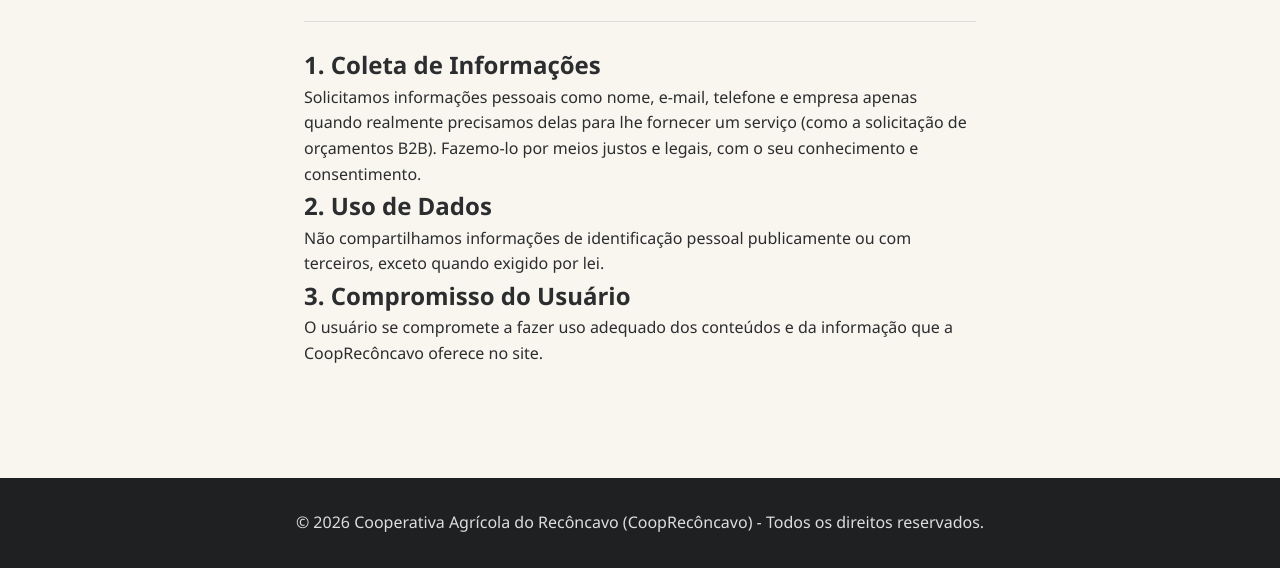
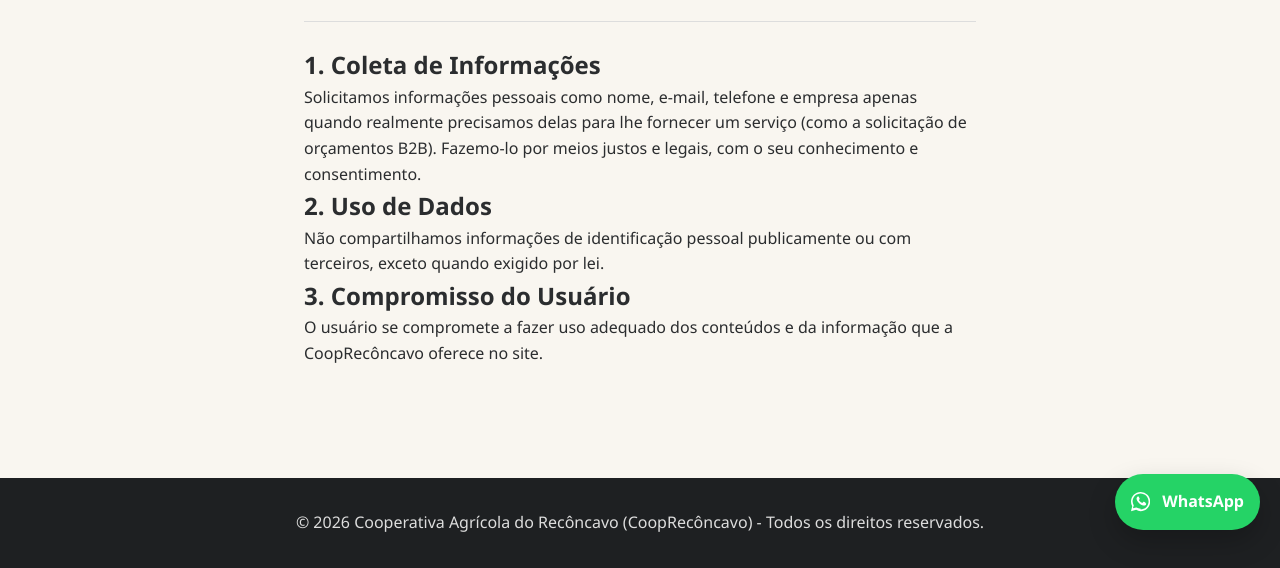
Before and after one commit to Billysic/coopreconcavo, a website: page public/politica-de-privacidade.html in a window 1280 px wide. Shown: the part 250-818 px from the top of the page. Drawn offline with Linux system fonts and the light colour scheme.

Commit message:
perf: adiciona compressao gzip e cache para arquivos estaticos

```diff
--- a/package.json
+++ b/package.json
@@ -8,6 +8,7 @@
     "dev": "nodemon server.js"
   },
   "dependencies": {
+    "compression": "^1.8.1",
     "express": "^4.18.2",
     "express-rate-limit": "^7.1.5"
   },
--- a/public/politica-de-privacidade.html
+++ b/public/politica-de-privacidade.html
@@ -40,5 +40,12 @@
     <p>&copy; 2026 Cooperativa Agrícola do Recôncavo (CoopRecôncavo) - Todos os direitos reservados.</p>
   </footer>
 
+  <a class="whatsapp-float" href="https://wa.me/5575999999999?text=Ol%C3%A1%20CoopRec%C3%B4ncavo%2C%20gostaria%20de%20fazer%20um%20pedido%20B2B." target="_blank" rel="noopener noreferrer" aria-label="Abrir chat do WhatsApp">
+    <svg viewBox="0 0 24 24" aria-hidden="true" focusable="false">
+      <path d="M20.52 3.48A11.92 11.92 0 0 0 12 0C5.37 0 0 5.37 0 12c0 2.11.55 4.08 1.51 5.83L0 24l6.46-1.7A11.93 11.93 0 0 0 12 24c6.63 0 12-5.37 12-12 0-3.2-1.25-6.2-3.48-8.52Zm-8.32 17.45c-1.95 0-3.86-.5-5.52-1.43l-.39-.23-3.83 1.01 1.02-3.73-.25-.39A9.99 9.99 0 0 1 2 12C2 6.48 6.48 2 12 2s10 4.48 10 10-4.48 10-10 10Zm5.63-7.78c-.28-.14-1.65-.8-1.91-.89-.26-.09-.45-.14-.64.14-.18.28-.7.89-.86 1.07-.15.18-.31.2-.58.07-.28-.14-1.18-.43-2.25-1.38-.83-.74-1.39-1.65-1.55-1.93-.16-.28-.02-.43.12-.57.12-.12.28-.31.42-.47.14-.16.19-.28.28-.47.09-.18.05-.34-.02-.48-.07-.14-.64-1.54-.88-2.11-.23-.55-.46-.48-.64-.49-.17 0-.37-.01-.56-.01-.19 0-.5.07-.76.34-.27.28-1.04 1.02-1.04 2.48s1.07 2.88 1.22 3.09c.14.21 2.1 3.31 5.1 4.64.71.31 1.27.5 1.71.64.72.24 1.38.2 1.9.12.58-.09 1.65-.67 1.88-1.33.23-.65.23-1.2.16-1.33-.07-.14-.26-.22-.55-.36Z"/>
+    </svg>
+    WhatsApp
+  </a>
+
 </body>
 </html>
```
Also changed, not shown: server.js (+9 -2 lines), 2 other files.
